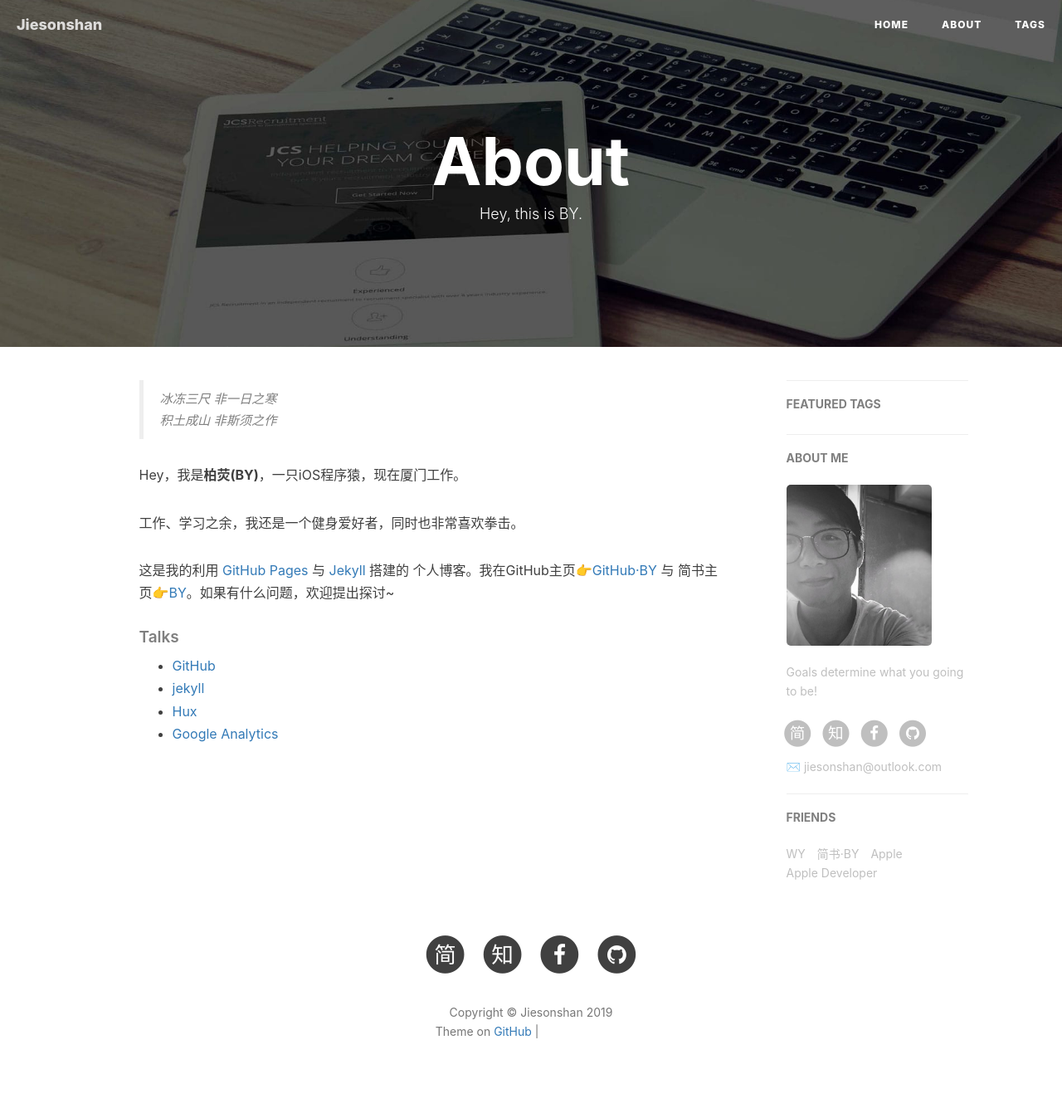
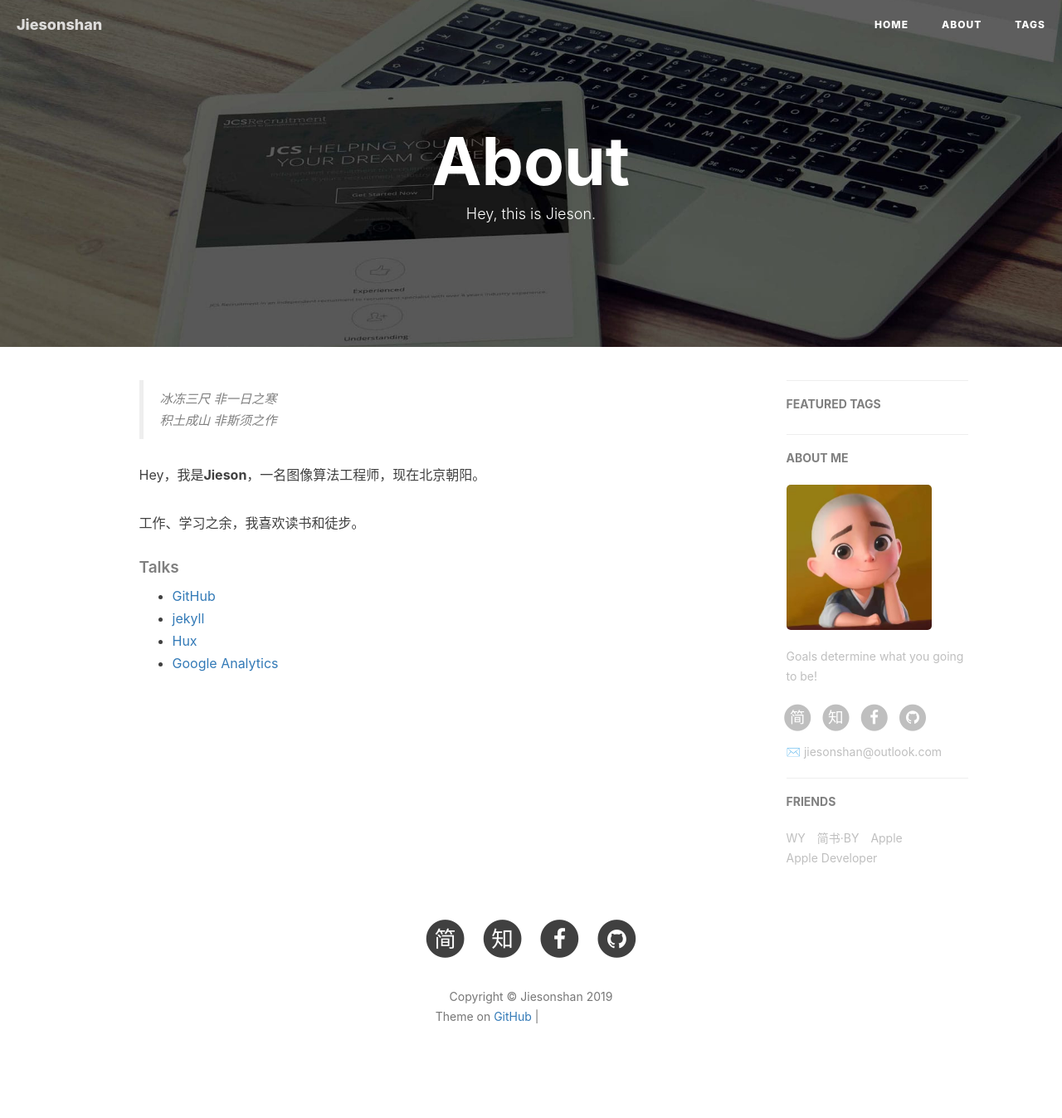
Before and after one commit to jiesonshan/jiesonshan.github.io, a Jekyll site: the page built from about.html, in a window 1280 px wide. Shown: the whole page at 83% size. Built offline with Jekyll 4.4.1, drawn with Linux system fonts in a browser that asks for light colours; nearby versions of some CDN libraries; comment, search, counter and statistics services are not loaded; grey boxes are pictures that could not be loaded.

Commit message:
modified

```diff
--- a/about.html
+++ b/about.html
@@ -1,7 +1,7 @@
 ---
 layout: page
 title: "About"
-description: "Hey, this is BY."
+description: "Hey, this is Jieson."
 header-img: "img/post-bg-rwd.jpg"
 ---
 
@@ -18,11 +18,9 @@ header-img: "img/post-bg-rwd.jpg"
     <blockquote><p>冰冻三尺 非一日之寒<br>
     积土成山 非斯须之作</p></blockquote>
 
-    <p>Hey，我是<strong>柏荧(BY)</strong>，一只iOS程序猿，现在厦门工作。</p>
+    <p>Hey，我是<strong>Jieson</strong>，一名图像算法工程师，现在北京朝阳。</p>
 
-    <p>工作、学习之余，我还是一个健身爱好者，同时也非常喜欢拳击。</p>
-
-    <p>这是我的利用 <a href="https://pages.github.com/">GitHub Pages</a> 与 <a href="http://jekyll.com.cn/">Jekyll</a> 搭建的 个人博客。我在GitHub主页<a href="https://github.com/qiubaiying">👉GitHub·BY</a> 与 简书主页<a href="https://http://www.jianshu.com/u/e71990ada2fd">👉BY</a>。如果有什么问题，欢迎提出探讨~</p>
+    <p>工作、学习之余，我喜欢读书和徒步。</p>
 
     <p></p>
 
```
Also changed, not shown: other parts of about.html (+2 -0 lines), package.json (+6 -6 lines), img/about-BY-gentle.jpg, pwa/manifest.json.
